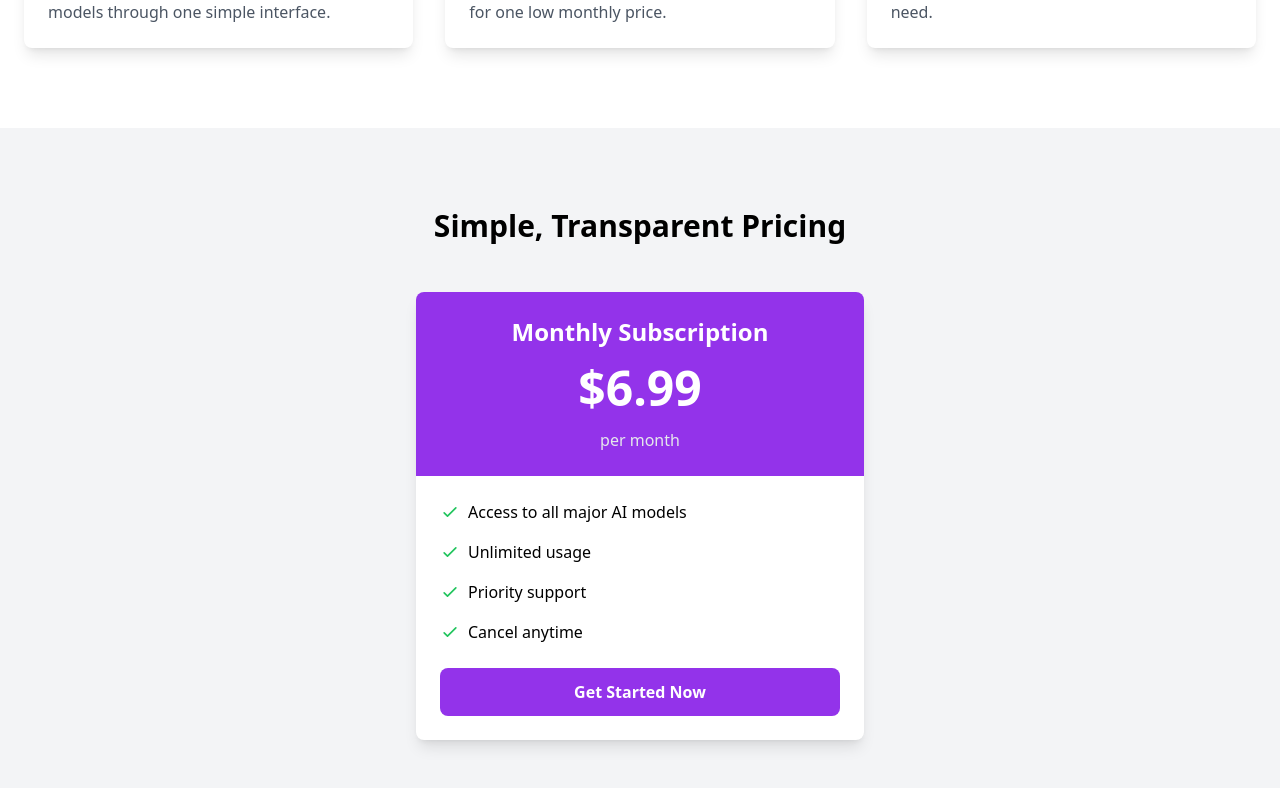
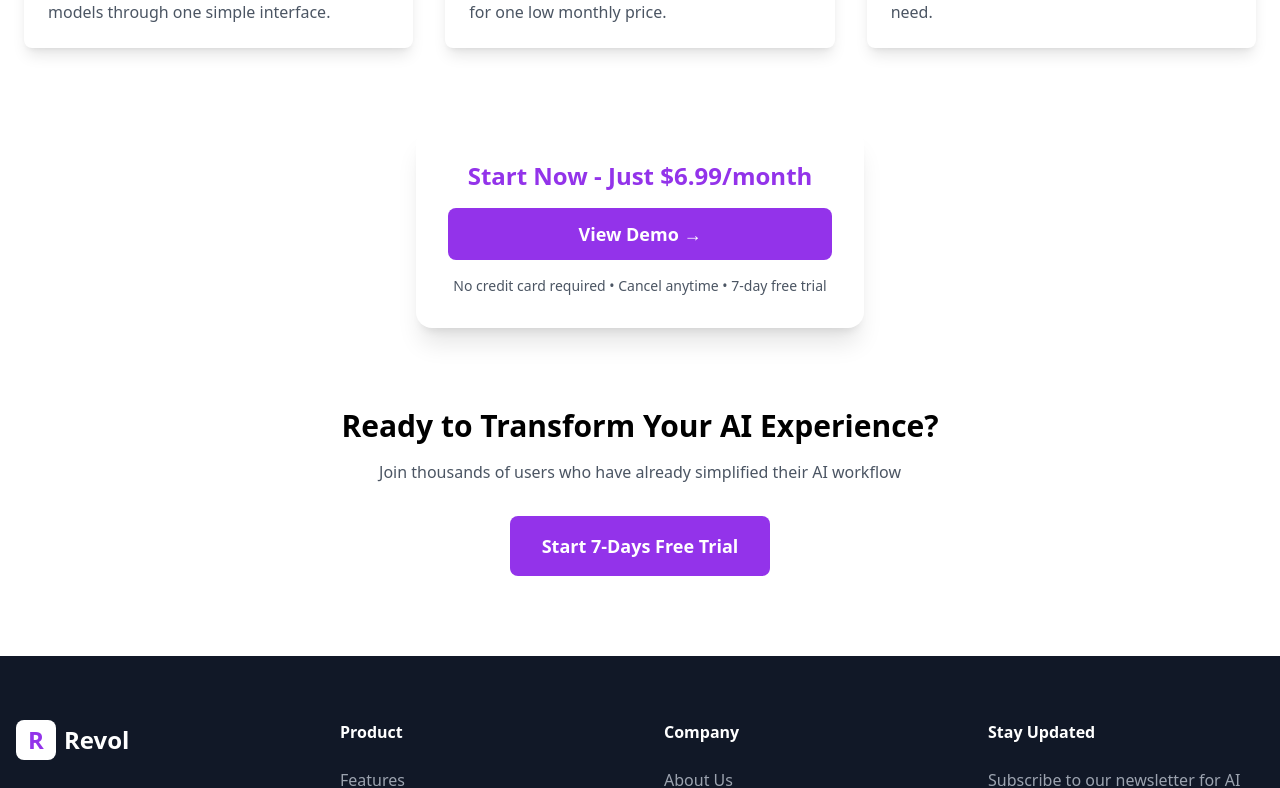
Before and after one commit to mohamed269k/Revol-AI, a React (Create React App) app: page / in a window 1280 px wide. Shown: the part 1208-1996 px from the top of the page. Built offline with nearby package versions, Linux system fonts and the light colour scheme.

Commit message:
Update App.js

```diff
--- a/src/App.js
+++ b/src/App.js
@@ -153,52 +153,18 @@ const App = () => {
             </div>
         </div>
       </section>
-      {/* Pricing section */}
-      <section id="pricing" class="bg-gray-100 py-20">
-        <div class="container mx-auto px-6">
-            <h2 class="text-3xl font-bold text-center mb-12">Simple, Transparent Pricing</h2>
-            <div class="max-w-md mx-auto">
-                <div class="bg-white rounded-lg shadow-lg overflow-hidden">
-                    <div class="bg-purple-600 text-white p-6 text-center">
-                        <h3 class="text-2xl font-bold">Monthly Subscription</h3>
-                        <div class="text-5xl font-bold my-4">$6.99</div>
-                        <p class="text-gray-200">per month</p>
-                    </div>
-                    <div class="p-6">
-                        <ul class="space-y-4">
-                            <li class="flex items-center">
-                                <svg class="h-5 w-5 text-green-500 mr-2" fill="none" stroke="currentColor" viewBox="0 0 24 24">
-                                    <path stroke-linecap="round" stroke-linejoin="round" stroke-width="2" d="M5 13l4 4L19 7"></path>
-                                </svg>
-                                Access to all major AI models
-                            </li>
-                            <li class="flex items-center">
-                                <svg class="h-5 w-5 text-green-500 mr-2" fill="none" stroke="currentColor" viewBox="0 0 24 24">
-                                    <path stroke-linecap="round" stroke-linejoin="round" stroke-width="2" d="M5 13l4 4L19 7"></path>
-                                </svg>
-                                Unlimited usage
-                            </li>
-                            <li class="flex items-center">
-                                <svg class="h-5 w-5 text-green-500 mr-2" fill="none" stroke="currentColor" viewBox="0 0 24 24">
-                                    <path stroke-linecap="round" stroke-linejoin="round" stroke-width="2" d="M5 13l4 4L19 7"></path>
-                                </svg>
-                                Priority support
-                            </li>
-                            <li class="flex items-center">
-                                <svg class="h-5 w-5 text-green-500 mr-2" fill="none" stroke="currentColor" viewBox="0 0 24 24">
-                                    <path stroke-linecap="round" stroke-linejoin="round" stroke-width="2" d="M5 13l4 4L19 7"></path>
-                                </svg>
-                                Cancel anytime
-                            </li>
-                        </ul>
-                        <button class="w-full bg-purple-600 text-white mt-6 py-3 rounded-lg font-semibold hover:bg-purple-700 transition duration-200">
-                            Get Started Now
-                        </button>
-                    </div>
-                </div>
-            </div>
+      {/* Pricing Card */}
+        <div className="bg-white rounded-2xl p-8 shadow-xl max-w-md mx-auto">
+          <div className="text-center space-y-4">
+            <h3 className="text-2xl font-bold text-purple-600">Start Now - Just $6.99/month</h3>
+            <button className="w-full bg-purple-600 text-white py-3 px-6 rounded-lg text-lg font-semibold hover:bg-purple-700 transition-colors duration-200">
+              View Demo →
+            </button>
+            <p className="text-sm text-gray-600">
+              No credit card required • Cancel anytime • 7-day free trial
+            </p>
+          </div>
         </div>
-      </section>
       {/* CTA section*/}
       <section class="py-20">
         <div class="container mx-auto px-6 text-center">
```
